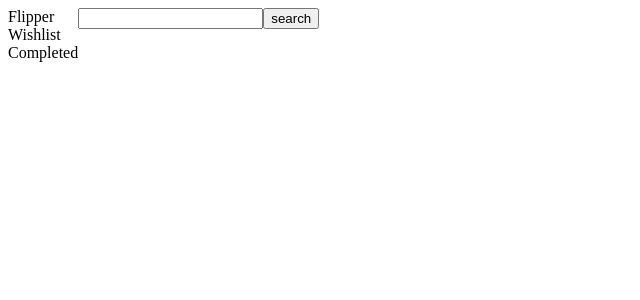
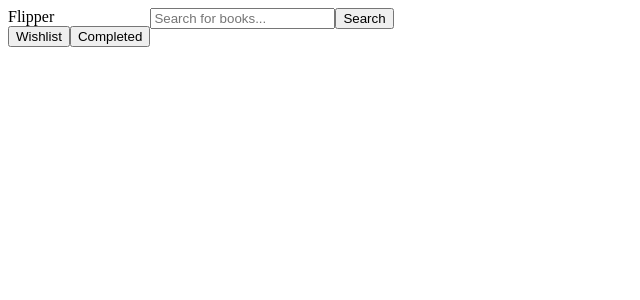
Before and after one commit to TThunderRRabbit/FlipperAI, a React (Vite) app: page / in a window 1280 px wide. Shown: the top 300 px of the page, without its empty margins (0-640 px from the left). Built offline with nearby package versions, Linux system fonts and the light colour scheme.

Commit message:
added a view state to avoid bugs, also added classes and fixed the structure of the divs

```diff
--- a/src/App.jsx
+++ b/src/App.jsx
@@ -4,26 +4,21 @@ import "./App.css";
 function App() {
   const [bookCollection, setBookCollection] = useState([]);
   const [input, setInput] = useState("");
-
+  const [view, setView] = useState("books");
   const [user, setUser] = useState({
     name: "Flipper",
     wishlist: [],
     completed: [],
   });
 
-  const [showWishlist, setShowWishlist] = useState(false);
-  const [showCompleted, setShowCompleted] = useState(false);
-
   const handleSubmit = async (e) => {
     e.preventDefault();
-    console.log(input);
-
+    setView("books");
     try {
       const response = await fetch(
         `https://openlibrary.org/search.json?title=${input}&limit=4`
       );
       const data = await response.json();
-      console.log(data.docs);
       const newBooks = data.docs.map((book) => {
         return {
           title: book.title,
@@ -63,92 +58,114 @@ function App() {
     }));
   };
 
+  const handleWishlistView = () =>
+    setView(view === "wishlist" ? "books" : "wishlist");
+  const handleCompletedView = () =>
+    setView(view === "completed" ? "books" : "completed");
+
   return (
-    <>
-      <div className="App">
-        <div className="sideBar">
-          <div className="userAccount">Flipper</div>
-          <div className="userNavigation">
-            <div
-              className="wishList"
-              onClick={() => setShowWishlist(!showWishlist)}
-            >
-              Wishlist
-            </div>
-            <div
-              className="completed"
-              onClick={() => setShowCompleted(!showCompleted)}
-            >
-              Completed
-            </div>
-          </div>
-        </div>
-        <form onSubmit={handleSubmit}>
-          <input type="text" value={input} onChange={handleChange} />
-          <button>search</button>
+    <div className="App">
+      <aside className="sidebar">
+        <div className="user-account">{user.name}</div>
+        <nav className="navigation">
+          <button className="wishlist-btn" onClick={handleWishlistView}>
+            Wishlist
+          </button>
+          <button className="completed-btn" onClick={handleCompletedView}>
+            Completed
+          </button>
+        </nav>
+      </aside>
+
+      <main className="content">
+        <form className="search-form" onSubmit={handleSubmit}>
+          <input
+            type="text"
+            value={input}
+            onChange={handleChange}
+            placeholder="Search for books..."
+            className="search-input"
+          />
+          <button type="submit" className="search-button">
+            Search
+          </button>
         </form>
-        <div className="bookList">
-          {bookCollection.length > 0 && !showWishlist && !showCompleted && (
+
+        {view === "books" && bookCollection.length > 0 && (
+          <section className="book-list">
             <ul>
-              {bookCollection.map((book, index) => {
-                return (
-                  <li key={index}>
-                    <h3>{book.title}</h3>
-                    <img src={book.image} alt={book.title} />
-                    <button
-                      className="addToWishlist"
-                      onClick={() => {
-                        addToWishList(book);
-                      }}
-                    >
-                      Wishlist
-                    </button>
-                    <p>
-                      Ratings: {book.ratings_average || "Ratings not available"}
-                    </p>
+              {bookCollection.map((book, index) => (
+                <li key={index} className="book-item">
+                  <h3 className="book-title">{book.title}</h3>
+                  <img
+                    src={book.image}
+                    alt={book.title}
+                    className="book-image"
+                  />
+                  <button
+                    className="wishlist-add"
+                    onClick={() => addToWishList(book)}
+                  >
+                    Add to Wishlist
+                  </button>
+                  <p className="book-ratings">
+                    Ratings: {book.ratings_average || "N/A"}
+                  </p>
+                  <label className="book-completed">
                     <input
                       type="checkbox"
                       checked={book.completed}
                       onChange={() => handleChecked(index)}
                     />
-                  </li>
-                );
-              })}
+                    Mark as Completed
+                  </label>
+                </li>
+              ))}
             </ul>
-          )}
-        </div>
-        <div className="userWishlist">
-          {showWishlist && (
+          </section>
+        )}
+
+        {view === "wishlist" && (
+          <section className="wishlist">
             <ul>
-              {user.wishlist.map((book, index) => {
-                return (
-                  <li key={index}>
-                    <h3>{book.title}</h3>
-                    <img src={book.image} alt={book.title} />
-                    <p>{book.ratings_average}</p>
-                  </li>
-                );
-              })}
+              {user.wishlist.map((book, index) => (
+                <li key={index} className="wishlist-item">
+                  <h3 className="wishlist-title">{book.title}</h3>
+                  <img
+                    src={book.image}
+                    alt={book.title}
+                    className="wishlist-image"
+                  />
+                  <p className="wishlist-ratings">
+                    {book.ratings_average || "N/A"}
+                  </p>
+                </li>
+              ))}
             </ul>
-          )}
-        </div>
-        <div className="userCompleted">
-          {showCompleted && (
+          </section>
+        )}
+
+        {view === "completed" && (
+          <section className="completed">
             <ul>
-              {user.completed.map((book, index) => {
-                return (
-                  <li key={index}>
-                    <h3>{book.title}</h3>
-                    <img src={book.image} alt={book.title} />
-                    <p>{book.ratings_average}</p>
-                  </li>
-                );
-              })}
+              {user.completed.map((book, index) => (
+                <li key={index} className="completed-item">
+                  <h3 className="completed-title">{book.title}</h3>
+                  <img
+                    src={book.image}
+                    alt={book.title}
+                    className="completed-image"
+                  />
+                  <p className="completed-ratings">
+                    {book.ratings_average || "N/A"}
+                  </p>
+                </li>
+              ))}
             </ul>
-          )}
-        </div>
-      </div>
-    </>
+          </section>
+        )}
+      </main>
+    </div>
   );
 }
 
```
